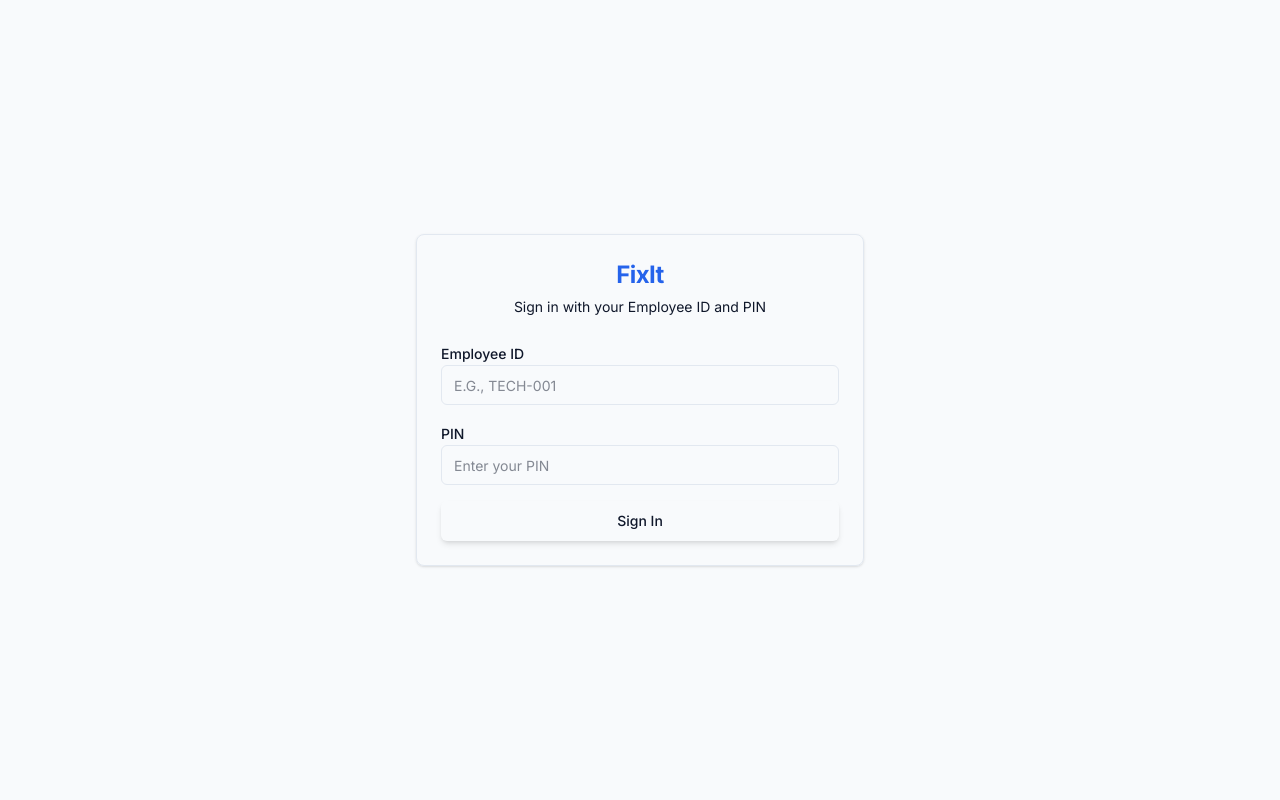
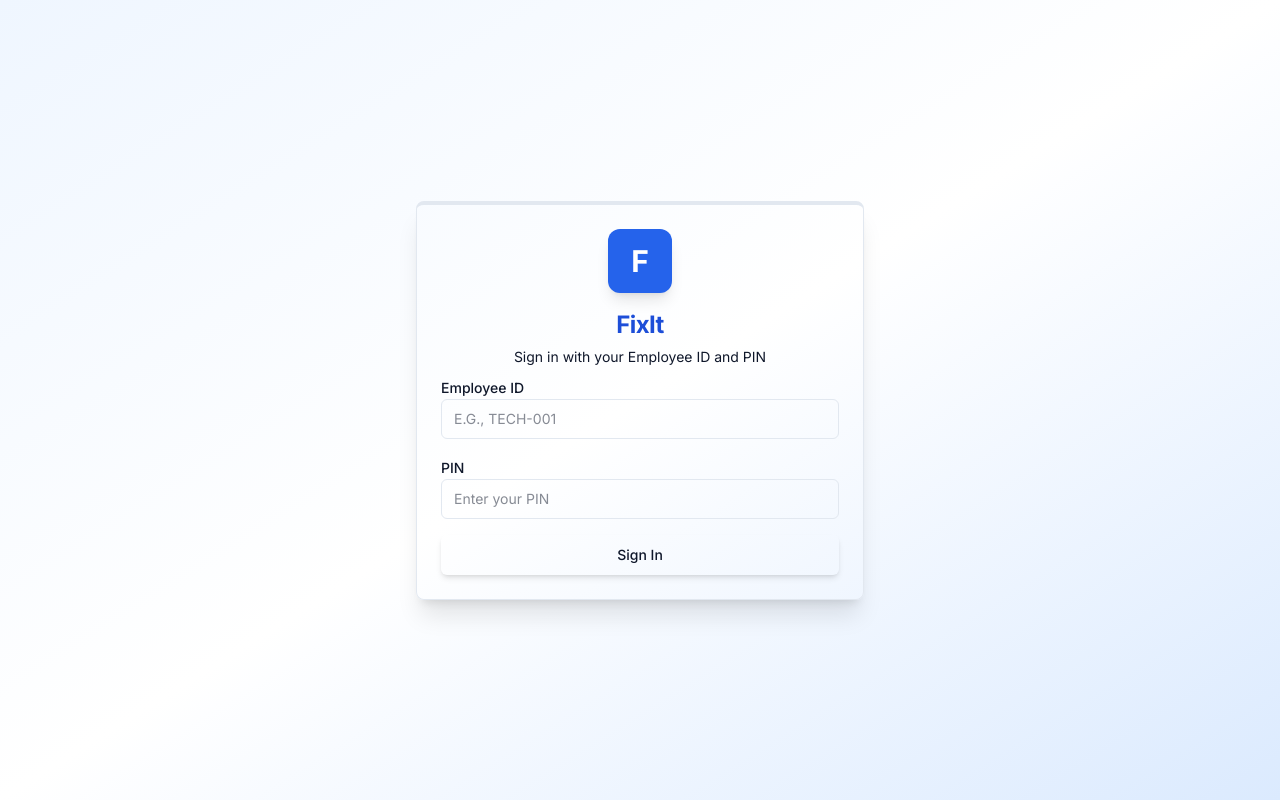
Before and after one commit to 0xForelsket/fixit-app, a Next.js app: page /login in a window 1280 px wide. Built offline with nearby package versions, Linux system fonts and the light colour scheme; no server answers.

Commit message:
feat(auth): improve login page styling
- Update login page visual appearance

```diff
--- a/src/app/(auth)/login/page.tsx
+++ b/src/app/(auth)/login/page.tsx
@@ -19,13 +19,16 @@ export default function LoginPage() {
   const [state, formAction, isPending] = useActionState(login, initialState);
 
   return (
-    <main className="flex min-h-screen items-center justify-center p-4">
-      <Card className="w-full max-w-md">
-        <CardHeader className="text-center">
-          <CardTitle className="text-2xl font-bold text-primary-600">
+    <main className="flex min-h-screen items-center justify-center bg-gradient-to-br from-primary-50 via-white to-primary-100 p-4">
+      <Card className="w-full max-w-md shadow-xl border-t-4 border-t-primary-600">
+        <CardHeader className="text-center pb-2">
+          <div className="mx-auto mb-4 flex h-16 w-16 items-center justify-center rounded-xl bg-primary-600 text-3xl font-bold text-white shadow-lg">
+            F
+          </div>
+          <CardTitle className="text-2xl font-bold text-primary-700">
             FixIt
           </CardTitle>
-          <CardDescription>
+          <CardDescription className="text-muted-foreground">
             Sign in with your Employee ID and PIN
           </CardDescription>
         </CardHeader>
```
